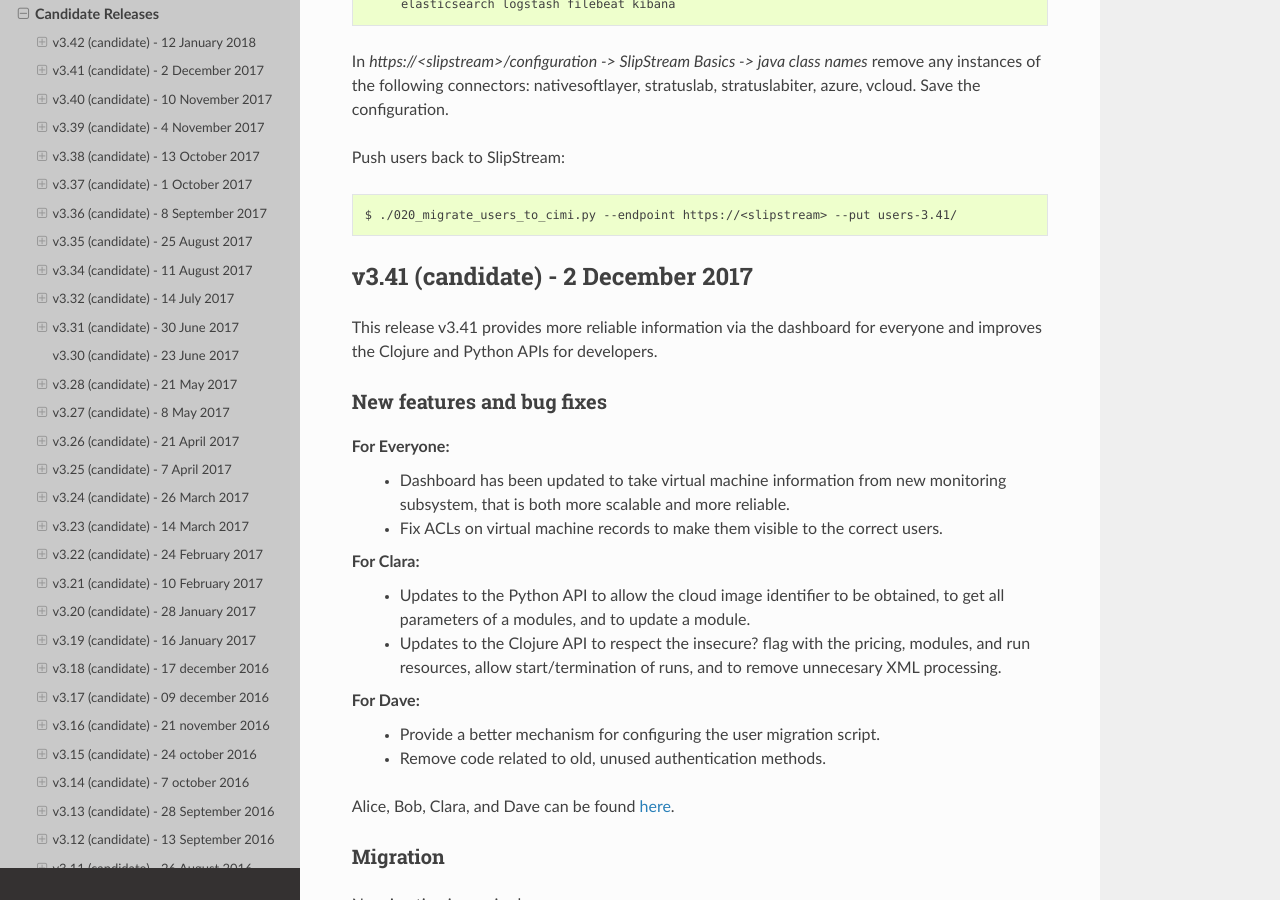
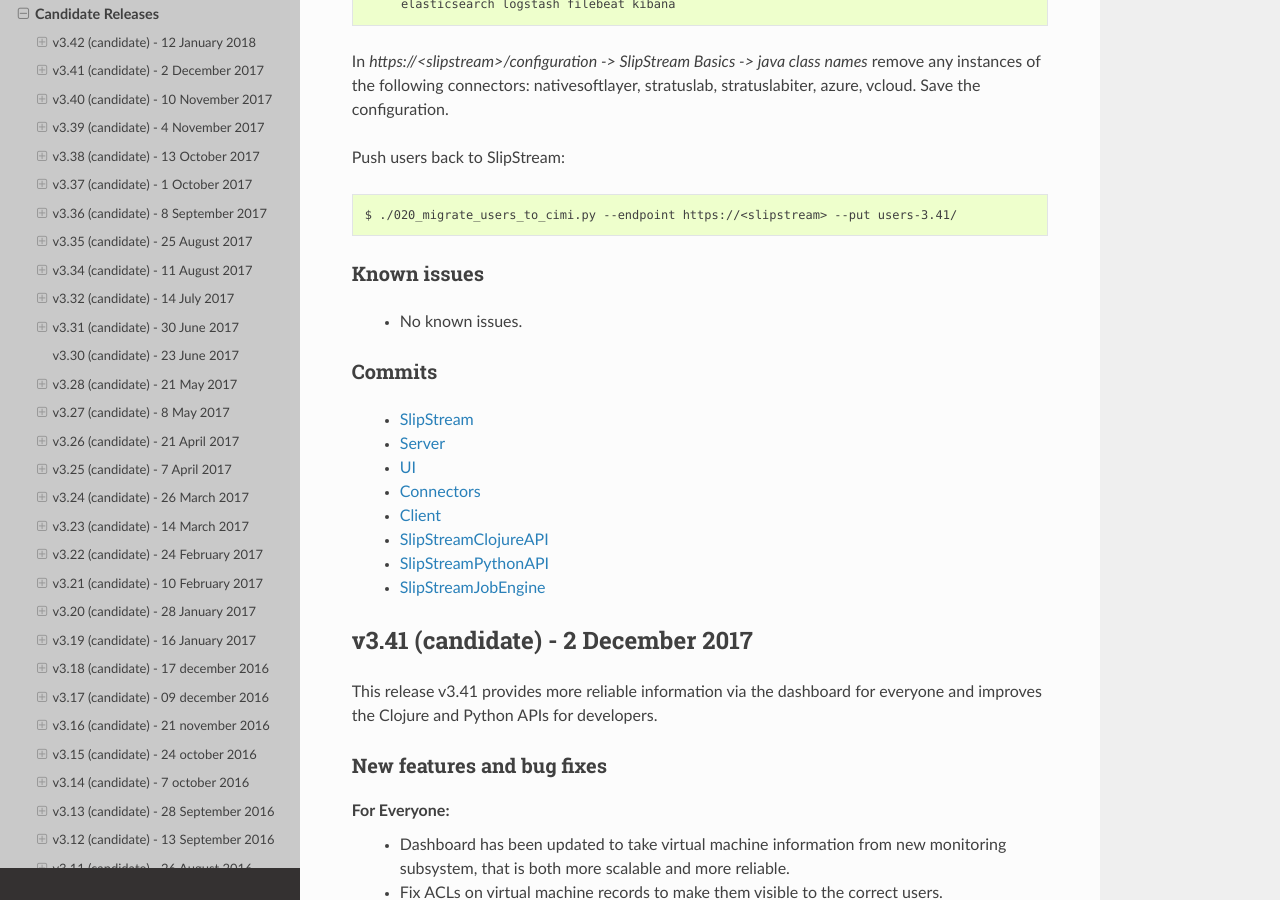
Before and after one commit to slipstream/SlipStreamDocumentation, a Sphinx documentation site: the page built from docs/release_notes/candidate_releases.rst, in a window 1280 px wide and 900 px high, scrolled down 1331 px. Built offline with Sphinx 7.4.7 and the Read the Docs theme 2.0.0, drawn with Linux system fonts in a browser that asks for light colours.

Commit message:
updated release notes for v3.42

```diff
--- a/docs/release_notes/candidate_releases.rst
+++ b/docs/release_notes/candidate_releases.rst
@@ -65,6 +65,23 @@
 Push users back to SlipStream::
 
    $ ./020_migrate_users_to_cimi.py --endpoint https://<slipstream> --put users-3.41/
+
+Known issues
+~~~~~~~~~~~~
+
+ - No known issues.
+
+Commits
+~~~~~~~
+
+ -  `SlipStream <https://github.com/slipstream/SlipStream/compare/v3.41...v3.42>`__
+ -  `Server <https://github.com/slipstream/SlipStreamServer/compare/v3.41...v3.42>`__
+ -  `UI <https://github.com/slipstream/SlipStreamUI/compare/v3.41...v3.42>`__
+ -  `Connectors <https://github.com/slipstream/SlipStreamConnectors/compare/v3.41...v3.42>`__
+ -  `Client <https://github.com/slipstream/SlipStreamClient/compare/v3.41...v3.42>`__
+ -  `SlipStreamClojureAPI <https://github.com/slipstream/SlipStreamClojureAPI/compare/v3.41...v3.42>`__
+ -  `SlipStreamPythonAPI <https://github.com/slipstream/SlipStreamPythonAPI/compare/v3.41...v3.42>`__
+ -  `SlipStreamJobEngine <https://github.com/slipstream/SlipStreamJobEngine/compare/v3.41...v3.42>`__
 
 
 v3.41 (candidate) - 2 December 2017
```
